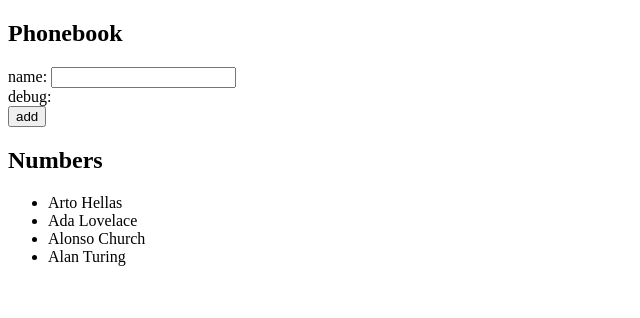
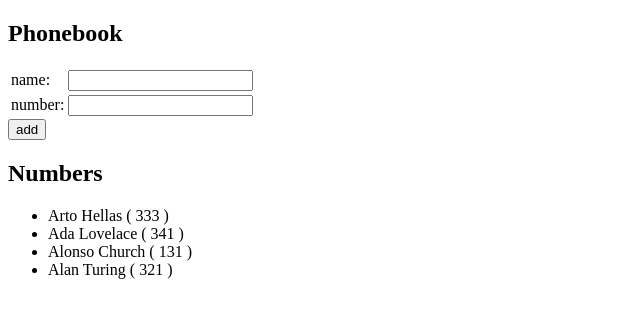
Before and after one commit to k-zhou/FullStackOpen, a React (Vite) app in the folder part2/Phonebook/: page / in a window 1280 px wide. Shown: the top 318 px of the page, without its empty margins (0-640 px from the left). Built offline with nearby package versions, Linux system fonts and the light colour scheme.

Commit message:
finishes ex. 2.8.

```diff
--- a/part2/Phonebook/src/App.jsx
+++ b/part2/Phonebook/src/App.jsx
@@ -6,7 +6,7 @@ const NumbersList = ({list}) => {
     <div>
       <h2>Numbers</h2>
       <ul>
-        {list.map(item => <li key={item.id}>{item.name}</li>)}
+        {list.map(person => <li key={person.id}>{person.name} ( {person.number} )</li>)}
       </ul>
     </div>
   )
@@ -14,34 +14,36 @@ const NumbersList = ({list}) => {
 
 const App = () => {
   const [persons, setPersons] = useState([
-    { name: 'Arto Hellas',   id: 0 },
-    { name: 'Ada Lovelace',  id: 1 },
-    { name: 'Alonso Church', id: 2 },
-    { name: 'Alan Turing',   id: 3 }
+    { name: 'Arto Hellas', number: '333',   id: 0 },
+    { name: 'Ada Lovelace', number: '341',  id: 1 },
+    { name: 'Alonso Church', number: '131', id: 2 },
+    { name: 'Alan Turing', number: '321',   id: 3 }
   ])
-  const [newName, setNewName] = useState('')
+  const [newPersonName,   setnewPersonName  ] = useState('')
+  const [newPersonNumber, setnewPersonNumber] = useState('')
 
   const [IDCounter, setIDCounter] = useState(4)
 
   const handleInputChange = (event) => {
-    setNewName(event.target.value)
+    setnewPersonName(event.target.value)
   }
 
   const handleSubmit = (event) => {
     event.preventDefault()
     console.log('button clicked', event.target)
     // check for potential duplicate submission, add if new unique name, else show error message
-    if (persons.find(p => p.name === newName) === undefined ) {
+    if (persons.find(p => p.name === newPersonName) === undefined ) {
       const newPerson = {
-        name: newName,
-        id: IDCounter
+        name:   newPersonName,
+        number: newPersonNumber,
+        id:     IDCounter
 
       }
       setPersons(persons.concat(newPerson))
       setIDCounter(IDCounter + 1)
     }
     else {
-      alert(`${newName} already exists in the phonebook!`)
+      alert(`${newPersonName} already exists in the phonebook!`)
     }
   }
 
@@ -49,15 +51,32 @@ const App = () => {
     <div>
       <h2>Phonebook</h2>
       <form onSubmit={handleSubmit}>
-        <div>
-          name: <input
-                  value={newName}
-                  onChange={handleInputChange}
-                />
-        </div>
-        <div>
-          debug: {newName}
-        </div>
+        <table>
+          <tbody>
+            <tr>
+              <td>
+                name:
+              </td>
+              <td>
+                <input
+                      value={newPersonName}
+                      onChange={(event) => {setnewPersonName(event.target.value)}}
+                    />
+              </td>
+            </tr>
+            <tr>
+              <td>
+                number:
+              </td>
+              <td>
+                <input
+                      value={newPersonNumber}
+                      onChange={(event) => {setnewPersonNumber(event.target.value)}}
+                    />
+              </td>
+            </tr>
+          </tbody>
+        </table>
         <div>
           <button type="submit">add</button>
         </div>
```
